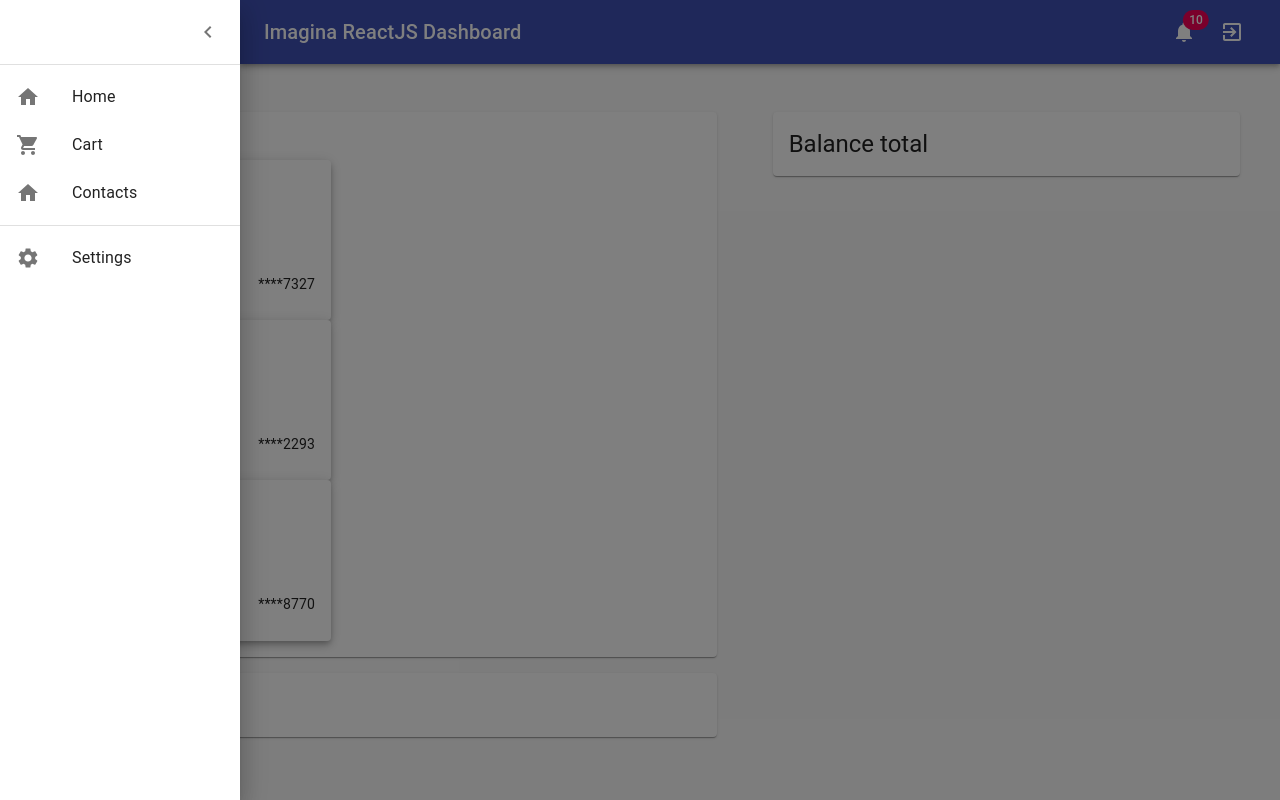
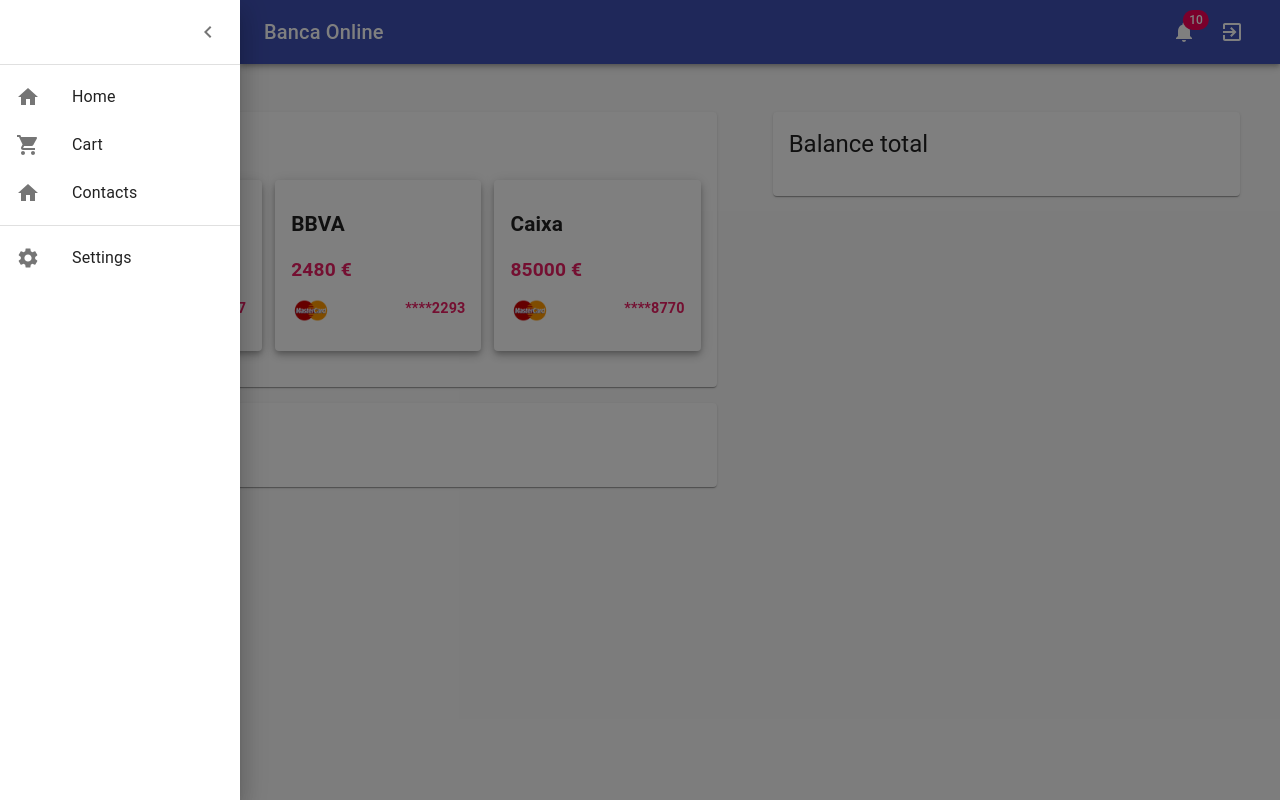
Before and after one commit to gfmarcos/react-dashboard-template-master, a React (Create React App) app: page /home in a window 1280 px wide. Both pictures are taken after typing "name@example.com", "Sample123" into the empty fields and a click on the button "ACCEDER". Built offline with nearby package versions, Linux system fonts and the light colour scheme.

Commit message:
Home estilos

```diff
--- a/public/index.html
+++ b/public/index.html
@@ -24,7 +24,7 @@
       work correctly both with client-side routing and a non-root public URL.
       Learn how to configure a non-root public URL by running `npm run build`.
     -->
-    <title>React App</title>
+    <title>Práctica React </title>
   </head>
   <body>
     <noscript>You need to enable JavaScript to run this app.</noscript>
--- a/src/components/CreditCard.jsx
+++ b/src/components/CreditCard.jsx
@@ -2,28 +2,37 @@
 import { makeStyles } from '@material-ui/core/styles';
 import { Card, CardContent } from '@material-ui/core';
 import { creditCardsMapper } from '../data/creditCardsMapper';
+import pink from '@material-ui/core/colors/pink';
 
-const useStyles = makeStyles({
+const useStyles = makeStyles((theme) => {
+  return {
     root: {
       maxWidth: 275,
     },
     name: {
-    fontSize: 20,
+      fontSize: '1.3rem',
     },
     balance: {
-    fontSize: 18,
-    color: '#303F9F',
+      fontSize: '1.2rem',
+      color: pink[500],
     },
     imgNumber: {
       display: 'flex',
       justifyContent: 'space-between',
     },
     logo: {
-    maxWidth: '40px',
+      width: '40px',
     },
+    number: {
+      color: pink[500],
+      padding: 0,
+      margin: 0,
+      fontSize: '.9rem',
+    },
+  };
 });
 
-export const CreditCard = ({ bank, balance = 0, logo, name ,number }) => {
+export const CreditCard = ({ bank, balance = 0, logo, name, number }) => {
   const classes = useStyles();
   return (
     <Card elevation={5} className={classes.root}>
@@ -31,8 +40,9 @@
         <h1 className={classes.name}>{bank}</h1>
         <h2 className={classes.balance}>{`${balance} €`}</h2>
         <div className={classes.imgNumber}>
-          <img src={logo} className={classes.logo} alt={name} />
-          <div>{number}</div>
+          <div><img src={logo} className={classes.logo} alt={name} />
+          </div>
+          <h3 className={classes.number}>{number}</h3>
         </div>
       </CardContent>
     </Card>
--- a/src/data/accountList.js
+++ b/src/data/accountList.js
@@ -11,6 +11,6 @@
     type: '2',
     name: 'Ahorro',
     iban: 'ES66 2100 0418 4012 3456 7891',
-    balance: 8500,
+    balance: 85000,
   },
 ];
--- a/src/data/creditCards.js
+++ b/src/data/creditCards.js
@@ -17,7 +17,8 @@
     id: '3',
     type: '2',
     number: '5602217622678770',
-    bank: 'Otro',
+    bank: 'Caixa',
     accountType: '2',
   },
+
 ];
--- a/src/pages/DashBoard.jsx
+++ b/src/pages/DashBoard.jsx
@@ -179,7 +179,7 @@
           </IconButton>
           {/* Nombre de la aplicación / empresa */}
           <Typography component="h1" variant="h6" color="inherit" className={classes.title} noWrap>
-            Imagina ReactJS Dashboard
+            Banca Online
           </Typography>
           {/* Sección de Notificaciones para el Usuario */}
           <IconButton color="inherit">
--- a/src/pages/Home.jsx
+++ b/src/pages/Home.jsx
@@ -17,6 +17,18 @@
       padding: theme.spacing(2),
       margin: theme.spacing(2),
     },
+    creditFlex: {
+      display: 'flex',
+      justifyContent: 'space-between',
+      flexWrap: 'wrap',
+      '& > div': {
+        flexBasis: '32%',
+        marginBottom: '20px',
+      },
+    },
+    titleH1: {
+      marginBottom: '20px',
+    },
   };
 });
 
@@ -26,24 +38,26 @@
 
   return (
     <>
-      <Grid item md={7}>
+      <Grid item md={7} >
         <Paper className={fixedHeightPaper}>
-          <Typography variant="h5" component="h1">
+          <Typography variant="h5" component="h1" className={classes.titleH1}>
             Tarjetas
           </Typography>
-          {creditCardsMapper().map((creditCard) => (
-            <CreditCard key={creditCard.id} {...creditCard} />
-          ))}
+          <div className={classes.creditFlex}>
+            {creditCardsMapper().map((creditCard) => (
+              <CreditCard key={creditCard.id} {...creditCard} />
+            ))}
+          </div>
         </Paper>
         <Paper className={fixedHeightPaper}>
-          <Typography variant="h5" component="h1">
+          <Typography variant="h5" component="h1" className={classes.titleH1}>
             Movimientos
           </Typography>
         </Paper>
       </Grid>
       <Grid item md={5}>
         <Paper className={fixedHeightPaper}>
-          <Typography variant="h5" component="h1">
+          <Typography variant="h5" component="h1" className={classes.titleH1}>
             Balance total
           </Typography>
         </Paper>
--- a/src/routes/DashBoardRoutes.jsx
+++ b/src/routes/DashBoardRoutes.jsx
@@ -27,7 +27,7 @@
     <>
       <Switch>
         {paths.map(({ path, text }, index) => (
-          <Route key={index} exact path={path}>
+          <Route key={index} exact path={path} >
             {getComponent(text)}
           </Route>
         ))}
```
Also changed, not shown: src/css.css (added). Lines whose indentation alone changed are shown as unchanged.
